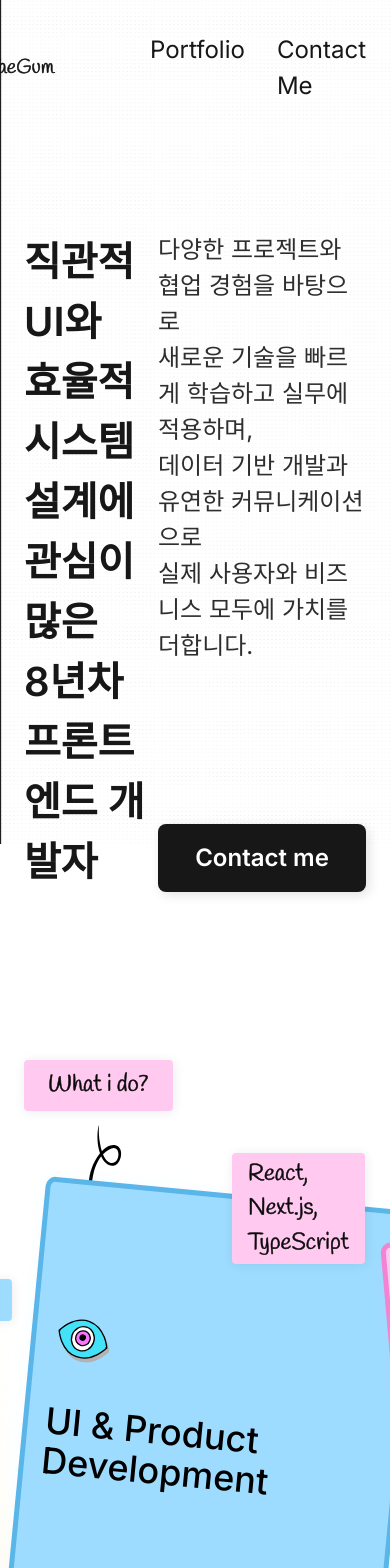
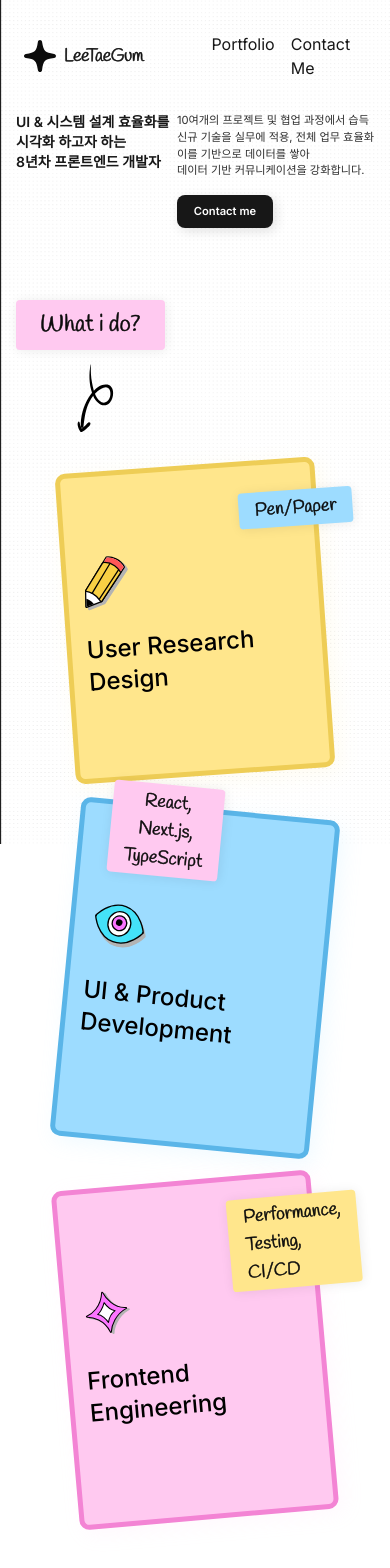
Before and after one commit to TaeGum/porfolio, a Next.js app: page / in a window 390 px wide. Shown: the top 1568 px of the page. Built offline with nearby package versions, Linux system fonts and the light colour scheme.

Commit message:
반응형 적용

```diff
--- a/components/Header.tsx
+++ b/components/Header.tsx
@@ -4,26 +4,31 @@ import Link from "next/link";
 
 export function Header() {
   return (
-    <header className="flex items-center gap-32 justify-end max-w-6xl mx-auto py-8 px-6 relative z-10">
+    // <header className="flex items-center gap-32 justify-end max-w-6xl mx-auto py-8 px-6 relative z-10">
+    <header className="max-w-6xl mx-auto py-8 px-6 flex items-center gap-[4.813rem] md:gap-10 justify-end relative z-10">
       <div className="flex items-center gap-2">
-        <img src="/vector0.svg" className="w-8 h-8" alt="logo" />
+        <img
+          src="/vector0.svg"
+          className="w-8 h-8 sm:w-10 sm:h-10"
+          alt="logo"
+        />
         <span
-          className="font-handlee text-[20px] text-primary"
+          className="font-handlee text-lg sm:text-2xl md:text-3xl tracking-tight text-primary"
           style={{ WebkitTextStroke: "0.5px #0c0c0c" }}
         >
           LeeTaeGum
         </span>
       </div>
-      <nav className="flex gap-8">
+      <nav className="flex gap-4 sm:gap-8">
         <Link
           href="#portfolio"
-          className="font-inter text-[24px] text-primary hover:text-accent transition"
+          className="font-inter text-base sm:text-lg text-primary hover:text-accent transition"
         >
           Portfolio
         </Link>
         <Link
           href="#"
-          className="font-inter text-[24px] text-primary hover:text-accent transition"
+          className="font-inter text-base sm:text-lg text-primary hover:text-accent transition"
         >
           Contact Me
         </Link>
--- a/components/Hero.tsx
+++ b/components/Hero.tsx
@@ -4,30 +4,30 @@ import { Button } from "@/components/ui/button";
 
 export function Hero() {
   return (
-    <section className="relative flex flex-col md:flex-row items-center max-w-6xl mx-auto py-24 px-6 gap-16">
-      <div className="flex-1 flex flex-col gap-6 z-10">
+    <section className="relative w-full flex flex-col md:flex-row items-center max-w-6xl mx-auto md:py-24 px-4 md:gap-16 gap-8">
+      <div className="flex-1 flex flex-col gap-6 z-10 w-full">
         <div className="flex flex-row justify-between mb-8">
-          <h1 className="font-inter text-[40px] font-semibold text-primary">
-            직관적 UI와
+          <h1 className="font-inter text-sm sm:text-[1.75rem] md:text-[3rem] font-semibold text-primary">
+            UI & 시스템 설계 효율화를
             <br />
-            효율적 시스템 설계에 관심이 많은
+            시각화 하고자 하는
             <br />
             8년차 프론트엔드 개발자
           </h1>
           <div className="flex flex-col justify-between">
-            <p className="font-inter text-[24px] text-primary/90 max-w-xl mb-7">
-              다양한 프로젝트와 협업 경험을 바탕으로
+            <p className="font-inter text-[0.7rem] sm:text-[1.5rem] md:text-[2rem] text-primary/90 max-w-xl md:mb-7 sm:mb-7 mb-4">
+              10여개의 프로젝트 및 협업 과정에서 습득
               <br />
-              새로운 기술을 빠르게 학습하고 실무에 적용하며,
+              신규 기술을 실무에 적용, 전체 업무 효율화
               <br />
-              데이터 기반 개발과 유연한 커뮤니케이션으로
+              이를 기반으로 데이터를 쌓아
               <br />
-              실제 사용자와 비즈니스 모두에 가치를 더합니다.
+              데이터 기반 커뮤니케이션을 강화합니다.
             </p>
             <Button
-              size="lg"
+              // size="sm"
               // className="bg-primary text-white font-inter font-semibold py-4 px-14 rounded-md shadow-strong hover:bg-primary/90 transition w-52"
-              className="w-52 px-0"
+              className="text-[0.7rem] w-24 py-2 md:text-2xl sm:text-2xl md:py-[18px] sm:py-[18px] sm:w-52 md:w-52 px-3 sm:px-0 md:px-0"
             >
               Contact me
             </Button>
--- a/components/WhatIDoSection.tsx
+++ b/components/WhatIDoSection.tsx
@@ -1,11 +1,10 @@
-// components/WhatIDoSection.tsx
 import Image from "next/image";
 
 export function WhatIDoSection() {
   return (
-    <section className="relative flex flex-col items-center max-w-6xl mx-auto py-10 px-6">
+    <section className="relative flex flex-col items-center max-w-6xl mx-auto py-10 px-4">
       {/* 섹션 타이틀 */}
-      <div className="flex flex-col items-center self-start gap-3">
+      <div className="flex flex-col items-center self-start gap-3 mb-8">
         <div className="bg-[#ffc9f0] px-6 py-2 rounded shadow-subtle">
           <span
             className="font-handlee text-[23px] text-[#0c0c0c]"
@@ -24,24 +23,23 @@ export function WhatIDoSection() {
       </div>
 
       {/* 카드 3개 */}
-      <div className="flex flex-row gap-0 items-start justify-center relative">
+      <div className="grid grid-cols-1 lg:grid-cols-3 gap-8 w-full">
         {/* 카드1 */}
-        <div className="relative w-[409px] h-[477px]">
+        <div className="relative w-[260px] max-w-[377px] mx-auto h-[311px] sm:h-[400px] lg:w-[409px] lg:h-[452px] rotate-[-4deg]">
           {/* 카드 배경 */}
           <div
-            className="bg-[#ffe68c] rounded-lg border-[5px] border-[#eecd56] w-[377.67px] h-[452px] absolute left-0 top-[26px]"
+            className="
+              bg-[#ffe68c] rounded-lg border-[5px] border-[#eecd56]
+              w-full h-full absolute left-0 top-0
+            "
             style={{
               boxShadow: "5px 5px 20px 0px rgba(255,230,140,0.13)",
-              transform: "rotate(-4deg)",
             }}
           />
           {/* 카드 내용 */}
-          <div
-            className="flex flex-col gap-9 items-start absolute left-[55px] top-[173px]"
-            style={{ transform: "rotate(-4deg)" }}
-          >
+          <div className="flex flex-col gap-6 items-start absolute left-1/2 top-1/2 -translate-x-1/2 -translate-y-1/2">
             <Image src="/group-10.svg" alt="pencil" width={49} height={55} />
-            <div className="text-[#000] font-inter text-4xl font-medium w-[289px]">
+            <div className="text-[#000] font-inter text-2xl sm:text-3xl font-medium w-[220px] sm:w-[289px]">
               User Research
               <br />
               Design
@@ -49,11 +47,16 @@ export function WhatIDoSection() {
           </div>
           {/* 태그 */}
           <div
-            className="bg-[#9ddcff] flex flex-row items-center justify-center absolute left-[263px] top-[86px] px-4 py-1 rounded shadow-subtle"
+            className="
+              bg-[#9ddcff] flex flex-row items-center justify-center
+              absolute left-11/12 top-8 -translate-x-1/2
+              px-4 py-1 rounded shadow-subtle
+              lg:left-[263px] lg:top-[86px] lg:translate-x-0
+            "
             style={{ boxShadow: "1px 1px 11.2px 0px rgba(0,0,0,0.08)" }}
           >
             <span
-              className="text-[#0c0c0c] font-handlee text-[23px]"
+              className="text-[#0c0c0c] font-handlee text-lg sm:text-[23px]"
               style={{ WebkitTextStroke: "0.5px #0c0c0c" }}
             >
               Pen/Paper
@@ -62,29 +65,33 @@ export function WhatIDoSection() {
         </div>
 
         {/* 카드2 */}
-        <div className="relative w-[419px] h-[486px] -ml-10">
+        <div className="relative w-[260px] max-w-[377px] mx-auto h-[340px] sm:h-[400px] lg:w-[419px] lg:h-[452px] rotate-[5.5deg]">
           <div
-            className="bg-[#9ddcff] rounded-lg border-[5px] border-[#5ab5e8] w-[377.67px] h-[452px] absolute left-[42px] top-0"
+            className="
+              bg-[#9ddcff] rounded-lg border-[5px] border-[#5ab5e8]
+              w-full h-full absolute left-0 top-0
+            "
             style={{
               boxShadow: "5px 5px 20px 0px rgba(157,220,255,0.15)",
-              transform: "rotate(5.5deg)",
             }}
           />
-          <div
-            className="flex flex-col gap-9 items-start absolute left-[65px] top-[133px]"
-            style={{ transform: "rotate(5.5deg)" }}
-          >
+          <div className="flex flex-col gap-6 items-start absolute left-1/2 top-1/2 -translate-x-1/2 -translate-y-1/2">
             <Image src="/group-20.svg" alt="eye" width={61} height={46} />
-            <div className="text-[#000] font-inter text-4xl font-medium w-[289px]">
+            <div className="text-[#000] font-inter text-2xl sm:text-3xl font-medium w-[220px] sm:w-[289px]">
               UI &amp; Product Development
             </div>
           </div>
           <div
-            className="bg-[#ffc9f0] flex flex-row items-center justify-center absolute left-[250px] top-[-40px] px-4 py-1 rounded shadow-subtle"
+            className="
+              bg-[#ffc9f0] flex flex-row items-center justify-center
+              absolute left-1/3 -top-5 -translate-x-1/2
+              px-4 py-1 rounded shadow-subtle
+              lg:left-[200px] lg:top-[-40px] lg:translate-x-0
+            "
             style={{ boxShadow: "1px 1px 11.2px 0px rgba(0,0,0,0.08)" }}
           >
             <span
-              className="text-[#0c0c0c] font-handlee text-[23px]"
+              className="text-[#0c0c0c] font-handlee text-lg sm:text-[23px] text-center"
               style={{ WebkitTextStroke: "0.5px #0c0c0c" }}
             >
               React, <br />
@@ -95,31 +102,35 @@ export function WhatIDoSection() {
         </div>
 
         {/* 카드3 */}
-        <div className="relative w-[416px] h-[483px] -ml-10">
+        <div className="relative w-[260px] max-w-[377px] mx-auto h-[340px] sm:h-[400px] lg:w-[416px] lg:h-[452px] rotate-[-5deg]">
           <div
-            className="bg-[#ffc9f0] rounded-lg border-[5px] border-[#f384d4] w-[377.67px] h-[452px] absolute left-[38px] top-[33px]"
+            className="
+              bg-[#ffc9f0] rounded-lg border-[5px] border-[#f384d4]
+              w-full h-full absolute left-0 top-0
+            "
             style={{
               boxShadow: "5px 5px 20px 0px rgba(255,201,240,0.13)",
-              transform: "rotate(-5deg)",
             }}
           />
-          <div
-            className="flex flex-col gap-9 items-start absolute left-[94px] top-[162px]"
-            style={{ transform: "rotate(-5deg)" }}
-          >
+          <div className="flex flex-col gap-6 items-start absolute left-1/2 top-1/2 -translate-x-1/2 -translate-y-1/2">
             <Image src="/group-100.svg" alt="sparkle" width={54} height={54} />
-            <div className="text-[#000] font-inter text-4xl font-medium w-[289px]">
+            <div className="text-[#000] font-inter text-2xl sm:text-3xl font-medium w-[220px] sm:w-[289px]">
               Frontend
               <br />
               Engineering
             </div>
           </div>
           <div
-            className="bg-[#ffe68c] flex flex-row items-center justify-center absolute left-[320px] top-[95px] px-4 py-1 rounded shadow-subtle"
+            className="
+              bg-[#ffe68c] flex flex-row items-center justify-center
+              absolute left-11/12 top-6 -translate-x-1/2
+              px-4 py-1 rounded shadow-subtle
+              lg:left-[280px] lg:top-[95px] lg:translate-x-0
+            "
             style={{ boxShadow: "1px 1px 11.2px 0px rgba(0,0,0,0.08)" }}
           >
             <span
-              className="text-[#0c0c0c] font-handlee text-[23px]"
+              className="text-[#0c0c0c] font-handlee text-lg sm:text-[23px]"
               style={{ WebkitTextStroke: "0.5px #0c0c0c" }}
             >
               Performance, Testing, CI/CD
```
Also changed, not shown: components/ExperienceFrame.tsx (+117 -26 lines), components/FeaturedProjectsSection.tsx (+11 -10 lines).
